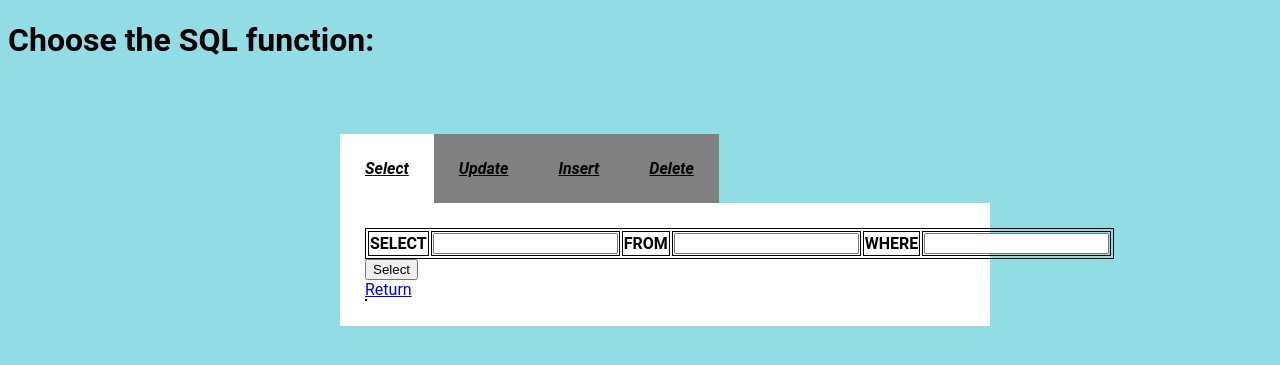
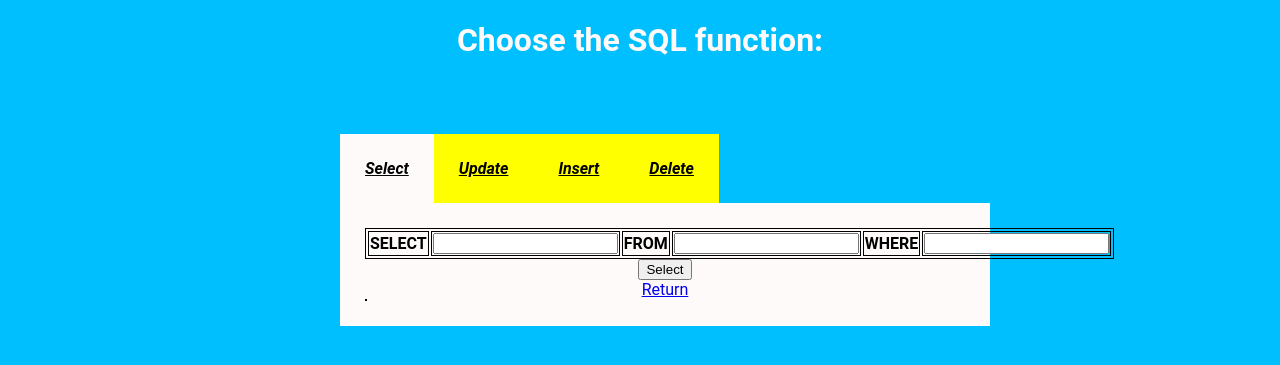
Before and after one commit to Sean02/Destiny_2_Exotic_Armor, a Flask app: page /query in a window 1280 px wide. Shown: the top 365 px of the page. Run offline with Flask 2, Linux system fonts and the light colour scheme.

Commit message:
Update edit.css

```diff
--- a/static/edit.css
+++ b/static/edit.css
@@ -1,10 +1,15 @@
 body {
-    background: #92DCE5;
+    background: DeepSkyBlue;
     font-family: 'Roboto', sans-serif;
 }
 
 table {
     border: 1px solid black;
+}
+
+h1  {
+    color: Snow;
+    text-align: center;
 }
 
 th,
@@ -26,7 +31,7 @@ td {
 
 .SUID label {
     padding: 25px;
-    background: gray;
+    background: yellow;
     font-weight: bold;
     font-style: italic;
     text-decoration: underline;
@@ -35,7 +40,8 @@ td {
 .SUID .tab {
     width: 100%;
     padding: 25px;
-    background: white;
+    background: Snow;
+    text-align: center;
     order: 1;
     display: none;
 }
@@ -47,5 +53,5 @@ td {
 }
 
 .SUID input[type="radio"]:checked+label {
-    background: white;
+    background: Snow;
 }
```
